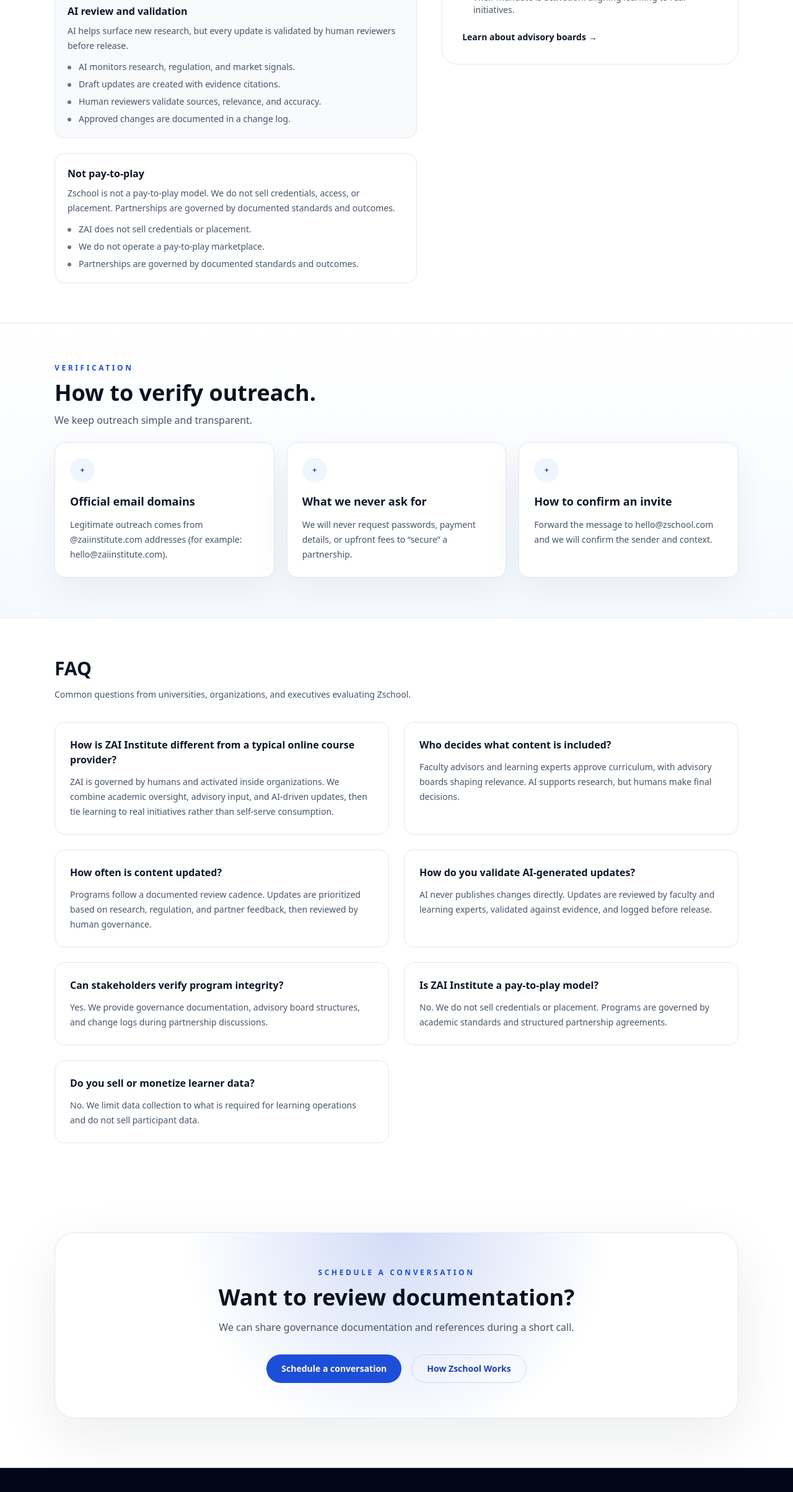
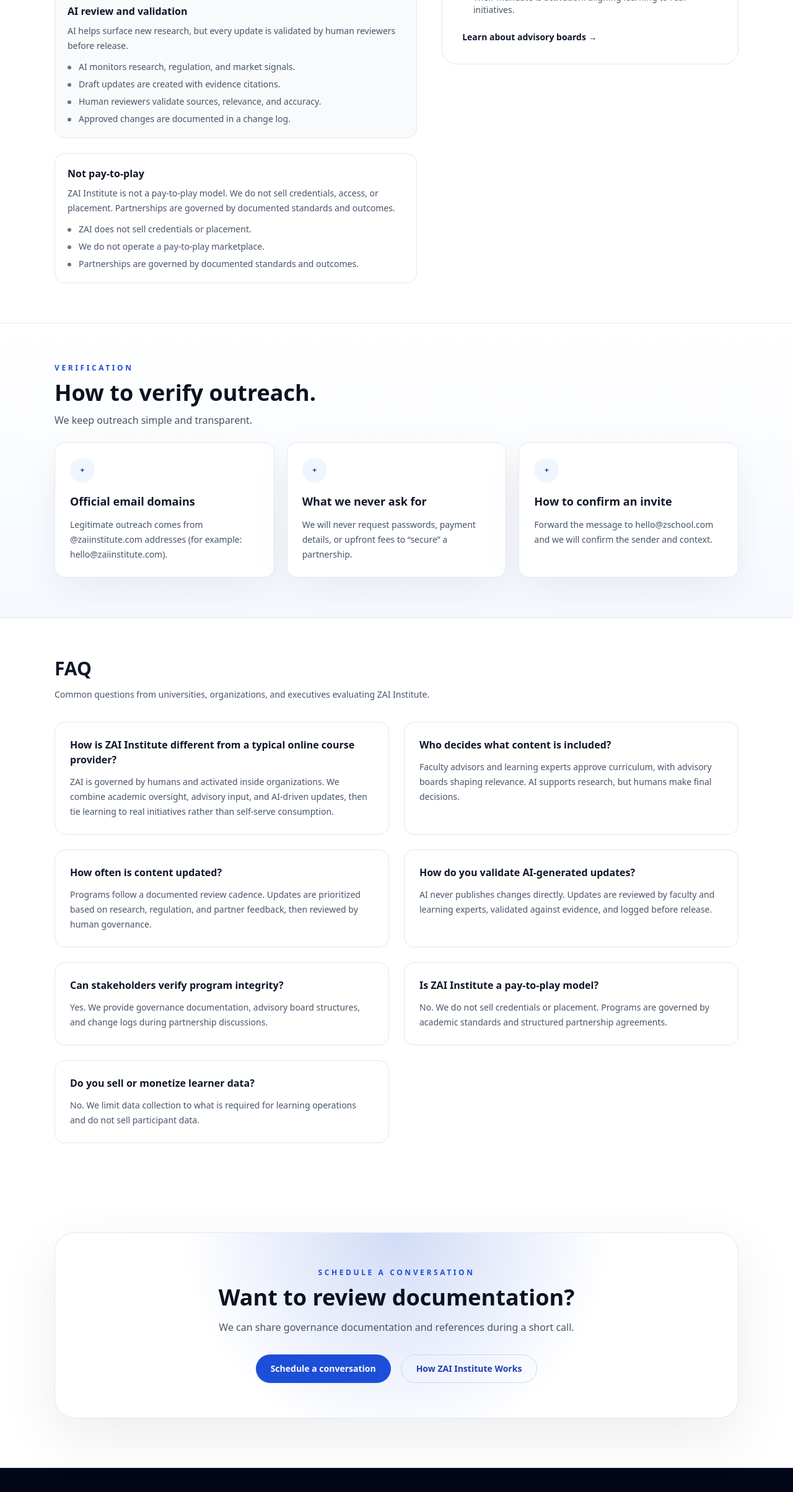
Before and after one commit to ericgr0017/zschoolnew, a Next.js app: page /trust in a window 1280 px wide. Shown: the part 2528-4936 px from the top of the page at 62% size. Built offline with nearby package versions, Linux system fonts and the light colour scheme.

Commit message:
Update page.tsx

```diff
--- a/app/trust/page.tsx
+++ b/app/trust/page.tsx
@@ -310,7 +310,7 @@
                   Not pay-to-play
                 </h3>
                 <p className="mt-2 text-sm leading-6 text-slate-600">
-                  Zschool is not a pay-to-play model. We do not sell
+                  ZAI Institute is not a pay-to-play model. We do not sell
                   credentials, access, or placement. Partnerships are governed
                   by documented standards and outcomes.
                 </p>
@@ -366,7 +366,7 @@
               <h2 className="text-3xl font-semibold text-slate-900">FAQ</h2>
               <p className="mt-3 text-sm leading-6 text-slate-600">
                 Common questions from universities, organizations, and
-                executives evaluating Zschool.
+                executives evaluating ZAI Institute.
               </p>
             </div>
             <div className="grid gap-6 md:grid-cols-2">
@@ -390,7 +390,7 @@
       <CTASection
         title="Want to review documentation?"
         description="We can share governance documentation and references during a short call."
-        secondaryLabel="How Zschool Works"
+        secondaryLabel="How ZAI Institute Works"
         secondaryHref="/model"
       />
     </div>
```
